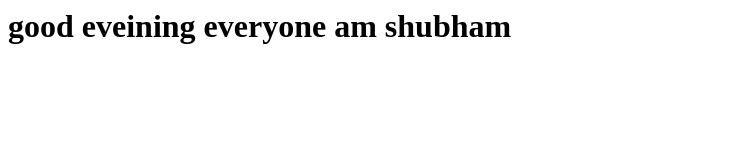
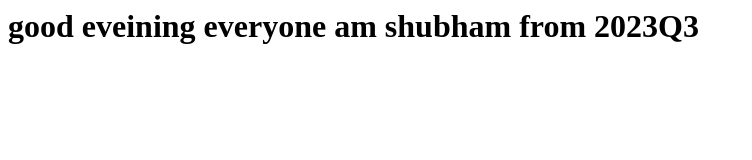
Before and after one commit to shubham51294/galaxy-01, a plain HTML site: page index.html in a window 1280 px wide. Shown: the whole page, without its empty margins (0-752 px from the left). Drawn offline with Linux system fonts and the light colour scheme.

Commit message:
my 1st commit from 2023Q3

```diff
--- a/index.html
+++ b/index.html
@@ -1 +1 @@
-<h1>good eveining everyone am shubham</h1>
+<h1>good eveining everyone am shubham from 2023Q3</h1>
```
Also changed, not shown: 1 other file.
